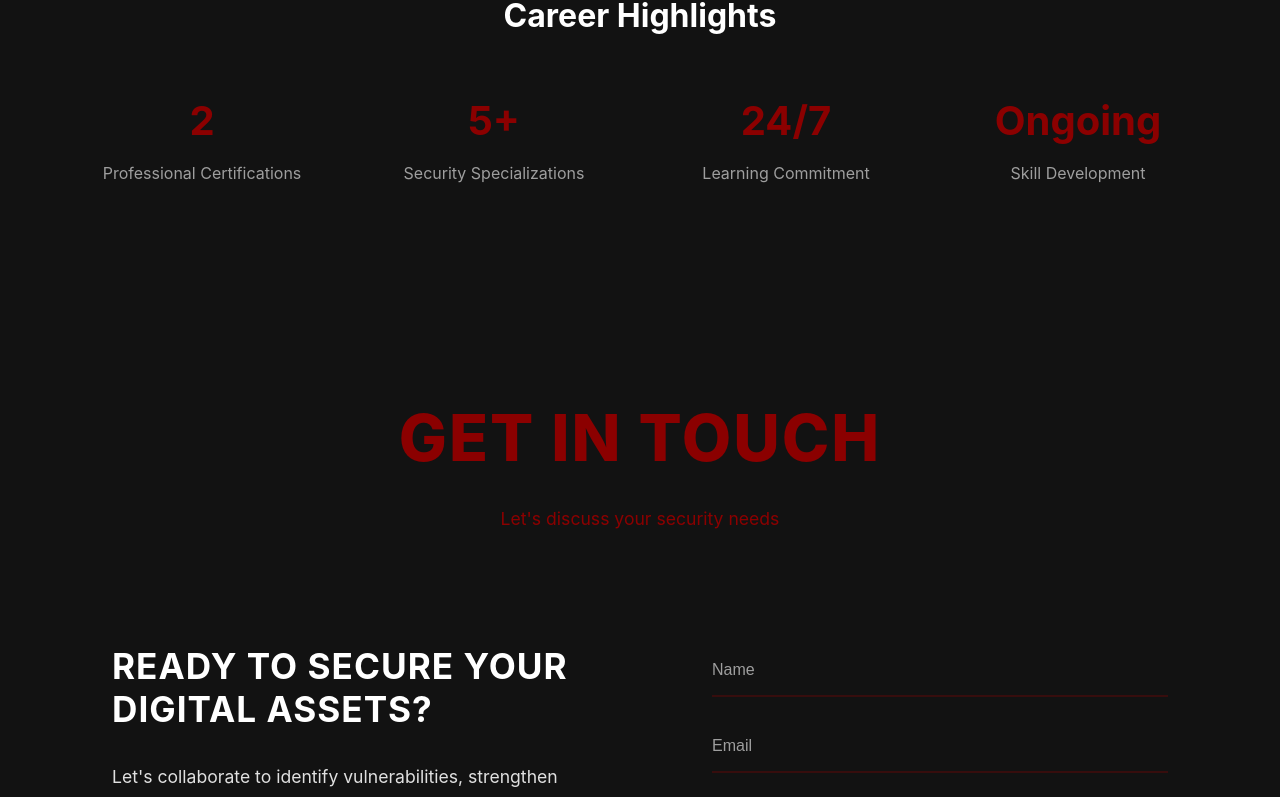
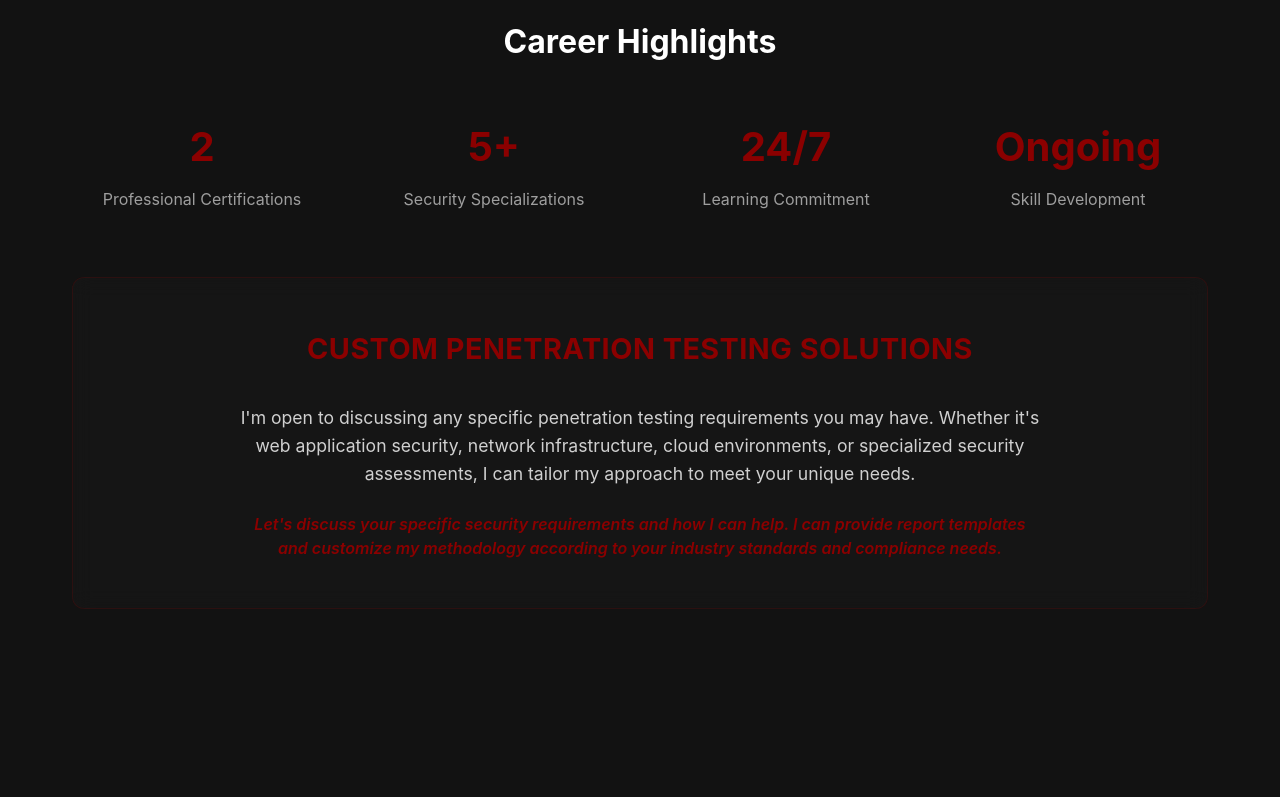
Before and after one commit to akhilesh-yadav-333/akhilesh-yadav-333.github.io, a React (Create React App) app: page / in a window 1280 px wide. Shown: the part 6090-6887 px from the top of the page. Built offline with nearby package versions, Linux system fonts and the light colour scheme.

Commit message:
Replace Kubernetes with External Network Pentesting, add custom penetration testing solutions section

```diff
--- a/src/components/Awards.js
+++ b/src/components/Awards.js
@@ -147,6 +147,54 @@ const AchievementLabel = styled.div`
   font-size: 1rem;
 `;
 
+const PenetrationReportsSection = styled.div`
+  margin-top: 4rem;
+  padding: 3rem 2rem;
+  background: rgba(30, 30, 30, 0.3);
+  border-radius: 12px;
+  border: 1px solid rgba(139, 0, 0, 0.2);
+  backdrop-filter: blur(10px);
+  opacity: 0;
+  transform: translateY(30px);
+  transition: all 1.2s ease 0.8s;
+
+  &.animate {
+    opacity: 1;
+    transform: translateY(0);
+  }
+`;
+
+const PenetrationReportsTitle = styled.h3`
+  font-size: 1.8rem;
+  font-weight: 700;
+  color: #8B0000;
+  text-align: center;
+  margin-bottom: 2rem;
+  text-transform: uppercase;
+  letter-spacing: 0.5px;
+`;
+
+const PenetrationReportsContent = styled.div`
+  text-align: center;
+  max-width: 800px;
+  margin: 0 auto;
+`;
+
+const PenetrationReportsText = styled.p`
+  color: #d0d0d0;
+  font-size: 1.1rem;
+  line-height: 1.6;
+  margin-bottom: 1.5rem;
+`;
+
+const PenetrationReportsCTA = styled.p`
+  color: #8B0000;
+  font-size: 1rem;
+  font-weight: 600;
+  line-height: 1.5;
+  font-style: italic;
+`;
+
 const Awards = () => {
   const [isVisible, setIsVisible] = useState(false);
   const awardsRef = useRef(null);
@@ -192,8 +240,8 @@ const Awards = () => {
     },
     {
       icon: <FaStar />,
-      title: "Kubernetes Security Specialist",
-      description: "Hands-on experience in Kubernetes exploitation, container security, and cloud-native penetration testing through self-hosted labs.",
+      title: "External Network Penetration Testing",
+      description: "Successfully conducted external network penetration testing assessments, identifying critical vulnerabilities and providing actionable remediation strategies.",
       date: "2023 - Present"
     },
     {
@@ -260,6 +308,22 @@ const Awards = () => {
             ))}
           </AchievementsGrid>
         </AchievementsContainer>
+
+        <PenetrationReportsSection className={isVisible ? 'animate' : ''}>
+          <PenetrationReportsTitle>Custom Penetration Testing Solutions</PenetrationReportsTitle>
+          <PenetrationReportsContent>
+            <PenetrationReportsText>
+              I'm open to discussing any specific penetration testing requirements you may have.
+              Whether it's web application security, network infrastructure, cloud environments,
+              or specialized security assessments, I can tailor my approach to meet your unique needs.
+            </PenetrationReportsText>
+            <PenetrationReportsCTA>
+              Let's discuss your specific security requirements and how I can help. I can provide
+              report templates and customize my methodology according to your industry standards
+              and compliance needs.
+            </PenetrationReportsCTA>
+          </PenetrationReportsContent>
+        </PenetrationReportsSection>
       </AwardsContainer>
     </AwardsSection>
   );
```
